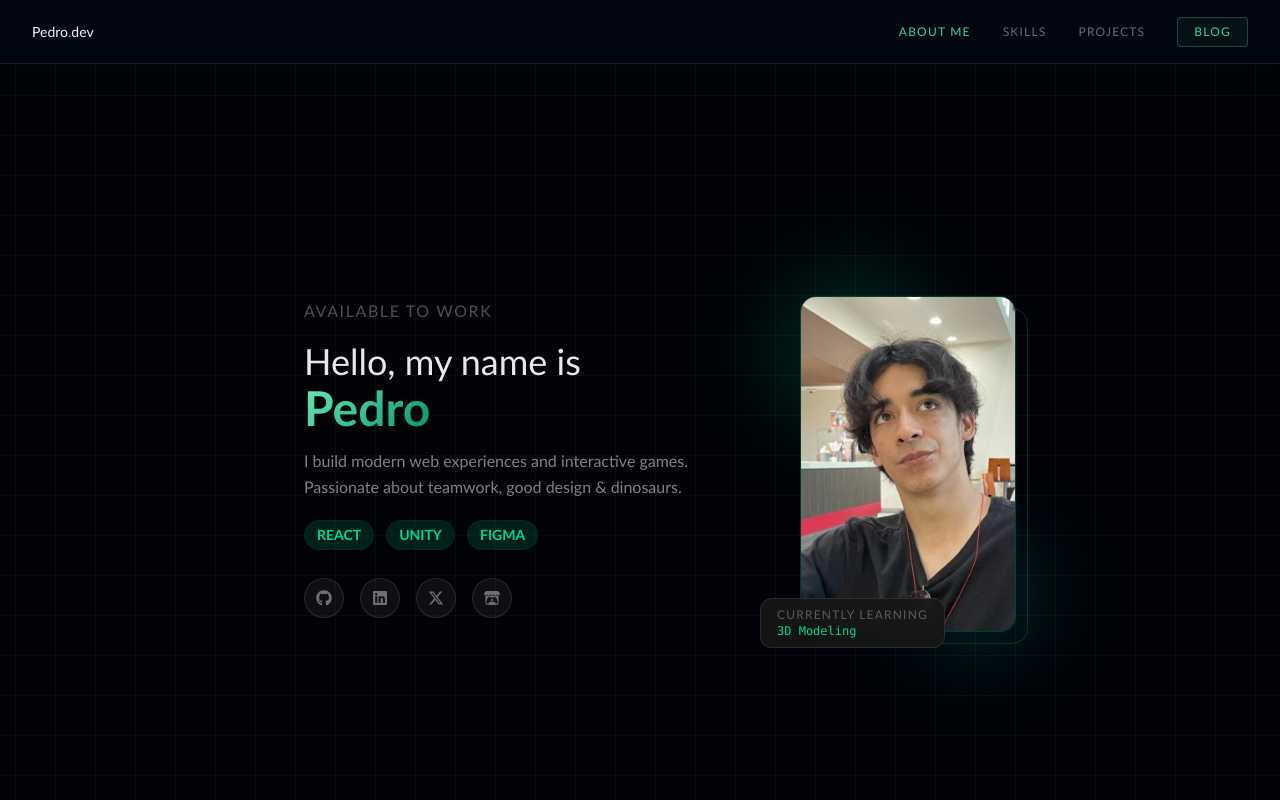
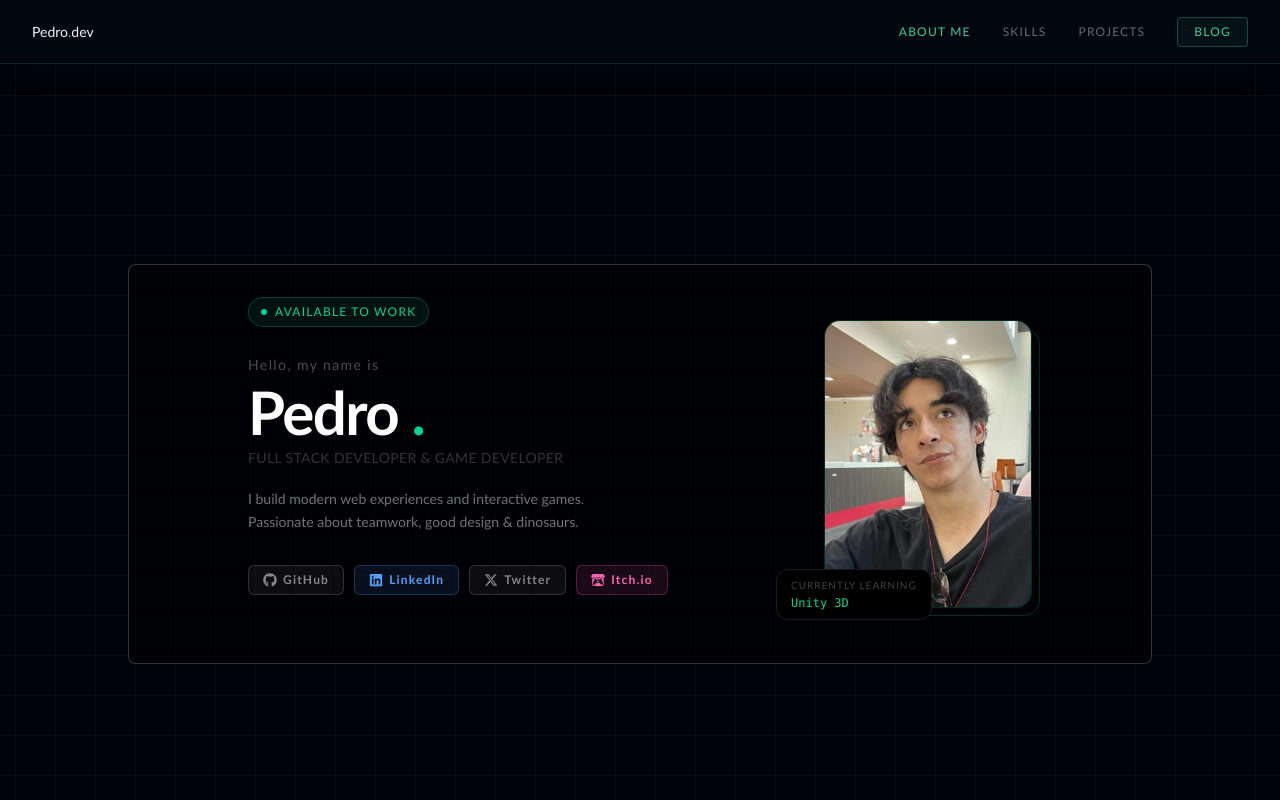
Before and after one commit to Peltre/devPortfolio, a React (Vite) app: page / in a window 1280 px wide. Shown: the top 800 px of the page. Built offline with nearby package versions, Linux system fonts and the light colour scheme.

Commit message:
Major Cover Overhaul
Add icon colors, revamp overall layout & add background + border to avoid meshing with animated border

```diff
--- a/src/components/MCover.jsx
+++ b/src/components/MCover.jsx
@@ -3,100 +3,100 @@ import foto from "../assets/foto.jpg"
 
 function MCover() {
     return (
-        <section id="sobre-mi" className="min-h-screen flex items-center px-8 md:px-20 py-10">
+        <section
+            id="sobre-mi"
+            className="relative min-h-screen flex items-center px-8 md:px-20 py-5 overflow-hidden"
+        >
             {/* Main container */}
-            <div className="flex flex-col md:flex-row items-center gap-6 justify-center w-full mx-auto">
-                { /* Left side - Text  */}
-                <div className="max-w-lg px-10">
-                    <p className="text-white/30 text-md tracking-widest uppercase mb-4">
-                        AVAILABLE TO WORK
-                    </p>
-                    <h1 className="text-4xl leading-tight mb-1">
-                        Hello, my name is <br />
-                        <span className="text-5xl font-bold emerald-grad mb-3">
-                            Pedro
-                        </span>
-                    </h1>
-                    <p className="text-base text-white/50 leading-relaxed max-w-md mb-5">
-                        I build modern web experiences and interactive games.
-                        Passionate about teamwork, good design & dinosaurs.
-                    </p>
-
-                    {/* Qualities */}
-                    <div className="flex gap-3 mb-7">
-                        <span className="text-sm font-bold text-emerald-400 bg-emerald-800/30 border border-emerald-950 px-3 py-1 rounded-full">
-                            REACT
-                        </span>
-                        <span className="text-sm font-bold text-emerald-400 bg-emerald-800/30 border border-emerald-950 px-3 py-1 rounded-full">
-                            UNITY
-                        </span>
-                        <span className="text-sm font-bold text-emerald-400 bg-emerald-800/30 border border-emerald-950 px-3 py-1 rounded-full">
-                            FIGMA
+            <div className="bg-black/50 border border-white/20 p-8 rounded-lg relative flex flex-col md:flex-row items-center gap-4 md:gap-16 justify-center w-full max-w-5xl mx-auto">
+                {/* Left side */}
+                <div className="flex-1 max-w-lg">
+                    {/* Available to work pill */}
+                    <div className="inline-flex items-center gap-2 bg-emerald-400/8 border border-emerald-400/25 rounded-full px-3 py-1.5 mb-7">
+                        <span className="w-1.5 h-1.5 rounded-full bg-emerald-400" />
+                        <span className="text-xs font-medium text-emerald-400 tracking-widest uppercase">
+                            Available to work
                         </span>
                     </div>
 
-                    {/* Buttons */}
-                    <div className="flex gap-4 pb-3">
+                    {/* Name block */}
+                    <p className="text-sm text-white/30 font-light tracking-widest mb-1.5">
+                        Hello, my name is
+                    </p>
+                    <h1 className="text-6xl font-bold text-white leading-[1.05] tracking-tight mb-1">
+                        Pedro <span className="text-emerald-400">.</span>
+                    </h1>
+                    <p className="text-sm uppercase tracking-wide text-white/20 font-normal mb-5">
+                        Full Stack Developer &amp; Game Developer
+                    </p>
+                    {/* Bio */}
+                    <p className="text-sm text-white/45 leading-relaxed max-w-sm mb-8">
+                        I build modern web experiences and interactive games.
+                        Passionate about teamwork, good design &amp; dinosaurs.
+                    </p>
+
+                    {/* Social media links */}
+                    <div className="flex gap-2.5 flex-wrap mb-9">
                         <a
-                            className="social-btn"
                             href="https://github.com/Peltre"
                             target="_blank"
                             rel="noopener noreferrer"
-                            aria-label="Github"
+                            className="flex items-center gap-1.5 text-xs font-semibold tracking-widest px-3.5 py-1.5 rounded-md bg-white/5 border border-white/15 text-white/50 hover:border-white/30 hover:text-white/80 transition-colors duration-150"
                         >
-                            <FaGithub />
+                            <FaGithub className="text-sm" />
+                            GitHub
                         </a>
                         <a
-                            className="social-btn"
-                            href="https://www.linkedin.com/in/pedroj-sotelo-arcee"
+                            href="https://www.linkedin.com/in/pedroj-sotelo-arce"
                             target="_blank"
                             rel="noopener noreferrer"
-                            aria-label="LinkedIn"
+                            className="flex items-center gap-1.5 text-xs font-semibold tracking-widest px-3.5 py-1.5 rounded-md bg-blue-400/10 border border-blue-400/25 text-blue-400 hover:bg-blue-400/20 transition-colors duration-150"
                         >
-                            <FaLinkedin />
+                            <FaLinkedin className="text-sm" />
+                            LinkedIn
                         </a>
                         <a
-                            className="social-btn"
                             href="https://x.com/dakkardd"
                             target="_blank"
                             rel="noopener noreferrer"
-                            aria-label="X"
+                            className="flex items-center gap-1.5 text-xs font-semibold tracking-widest px-3.5 py-1.5 rounded-md bg-white/5 border border-white/15 text-white/50 hover:border-white/30 hover:text-white/80 transition-colors duration-150"
                         >
-                            <FaXTwitter />
+                            <FaXTwitter className="text-sm" />
+                            Twitter
                         </a>
                         <a
-                            className="social-btn"
                             href="https://pedr1p.itch.io/"
                             target="_blank"
                             rel="noopener noreferrer"
-                            aria-label="Itch"
+                            className="flex items-center gap-1.5 text-xs font-semibold tracking-widest px-3.5 py-1.5 rounded-md bg-pink-400/10 border border-pink-400/25 text-pink-400 hover:bg-pink-400/20 transition-colors duration-150"
                         >
-                            <FaItchIo />
+                            <FaItchIo className="text-sm" />
+                            Itch.io
                         </a>
-                    </div>
-                </div>
+                    </div >
+                </div >
 
-                {/* Right side - Picture / more */}
-                <div className="flex flex-col items-center gap-4 shrink-0">
+                {/* Right side */}
+                < div className="shrink-0 flex flex-col items-center" >
                     <div className="relative">
-                        {/* decor - blur circles */}
-                        <div className="absolute -top-6 -left-6 w-40 h-40 rounded-full bg-emerald-500/20 blur-2xl" />
-                        <div className="absolute -bottom-6 -right-6 w-32 h-32 rounded-full bg-teal-400/15 blur-2xl" />
-                        {/* decor - frame offset */}
-                        <div className="absolute top-3 left-3 w-full h-full rounded-2xl border border-emerald-400/20" />
-                        {/* info card */}
-                        <div className="absolute -bottom-4 -left-10 z-20 bg-neutral-900/90 backdrop-blur-sm border border-white/10 rounded-xl px-4 py-2">
-                            <p className="text-xs text-white/30 uppercase tracking-widest">Currently learning</p>
-                            <p className="text-xs text-emerald-400 font-mono">3D Modeling</p>
-                        </div>
-                        {/* img */}
-                        <div className="w-54 h-84 rounded-2xl border border-emerald-400/20 overflow-hidden bg-emerald-950/30 relative z-10">
+
+                        {/* Overlay decor border */}
+                        <div className="absolute top-2 left-2 -right-2 -bottom-2 rounded-2xl border border-emerald-400/20 pointer-events-none" />
+
+                        {/* 3. Picture */}
+                        <div className="w-52 h-72 rounded-2xl border border-emerald-400/15 overflow-hidden bg-emerald-950/30 relative z-10">
                             <img src={foto} alt="Pedro" className="w-full h-full object-cover" />
                         </div>
+
+                        {/* Currently learning chip */}
+                        <div className="absolute -bottom-3 -left-12 z-20 bg-black backdrop-blur-sm border border-white/10 rounded-xl px-3.5 py-2">
+                            <p className="text-[10px] text-white/25 uppercase tracking-widest">Currently learning</p>
+                            <p className="text-xs text-emerald-400 font-mono mt-0.5">Unity 3D</p>
+                        </div>
                     </div>
-                </div>
-            </div>
-        </section>
+                </div >
+            </div >
+        </section >
     )
 }
 
```
